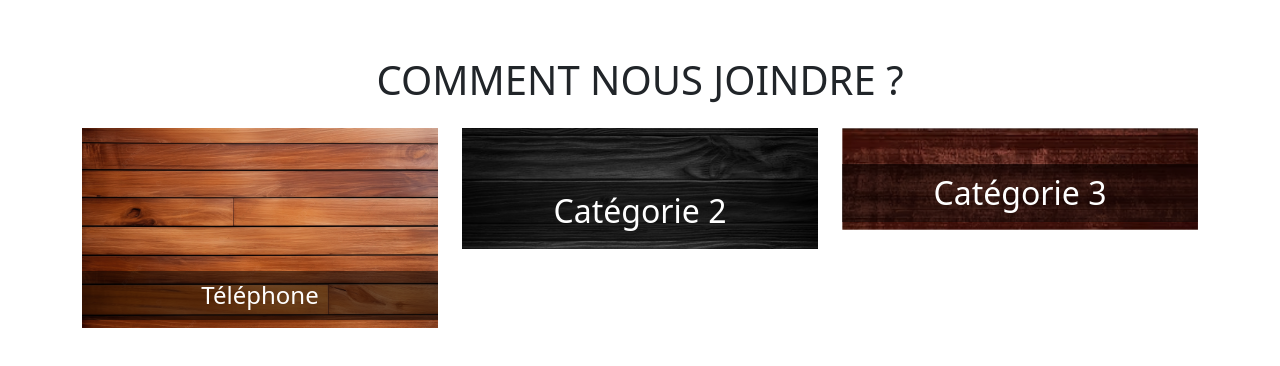
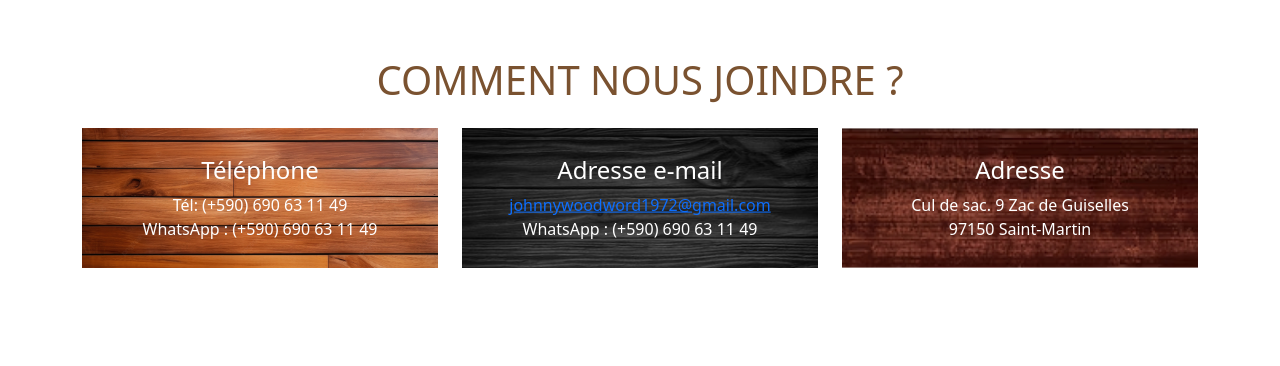
Before and after one commit to 53800499/SiteV2, a website: page src/index.html in a window 1280 px wide. Shown: the part 1987-2353 px from the top of the page. After the commit the page ends 2303 px from the top, so only its background shows below. Drawn offline with nearby package versions, Linux system fonts and the light colour scheme.

Commit message:
section joindre

```diff
--- a/src/index.html
+++ b/src/index.html
@@ -198,37 +198,44 @@
     </section>
     <section>
         <div class="container my-5">
-            <h1 class="text-center">COMMENT NOUS JOINDRE ?</h1>
+            <h1 class="text-center text">COMMENT NOUS JOINDRE ?</h1>
             <div class="row mt-4">
                 <div class="col-md-4">
-                    <div class="category-image position-relative">
-                        <img src="img/bois-marron.png" alt="Téléphone" class="img-fluid">
-                        <h4 class="category-name position-absolute w-100 text-center"
-                            style="bottom: 0; left: 50%; transform: translateX(-50%); background-color: rgba(0, 0, 0, 0.5); color: white; padding: 10px 0;">
-                            Téléphone
-                        </h4>
+                    <div class="category-image position-relative bois">
+                        <img src="img/bois-marron.png" alt="Téléphone" class="img-fluid custom-img">
+                        <div class="category-name position-absolute w-100 text-center"
+                            style="top: 50%; left: 50%; transform: translate(-50%, -50%); color: white; padding: 5px;">
+                            <h4>Téléphone</h4>
+                            <div>Tél: (+590) 690 63 11 49 </div>
+                            <div>WhatsApp : (+590) 690 63 11 49</div>
+                        </div>
                     </div>
                 </div>
                 <div class="col-md-4">
-                    <div class="category-image position-relative">
-                        <img src="img/Bois-noir.png" alt="Catégorie 2" class="img-fluid">
-                        <h2 class="category-name position-absolute w-100 text-center"
-                            style="bottom: 0; left: 50%; transform: translateX(-50%); background-color: rgba(0, 0, 0, 0.5); color: white; padding: 10px 0;">
-                            Catégorie 2
-                        </h2>
+                    <div class="category-image position-relative bois">
+                        <img src="img/Bois-noir.png" alt="Catégorie 2" class="img-fluid custom-img">
+                        <div class="category-name position-absolute w-100 text-center"
+                            style="top: 50%; left: 50%; transform: translate(-50%, -50%); color: white; padding: 5px;">
+                            <h4>Adresse e-mail</h4>
+                            <div><a href="#">johnnywoodword1972@gmail.com</a></div>
+                            <div>WhatsApp : (+590) 690 63 11 49</div>
+                        </div>
                     </div>
                 </div>
                 <div class="col-md-4">
-                    <div class="category-image position-relative">
-                        <img src="img/Bois-rouge.jpg" alt="Catégorie 3" class="img-fluid">
-                        <h2 class="category-name position-absolute w-100 text-center"
-                            style="bottom: 0; left: 50%; transform: translateX(-50%); background-color: rgba(0, 0, 0, 0.5); color: white; padding: 10px 0;">
-                            Catégorie 3
-                        </h2>
+                    <div class="category-image position-relative bois">
+                        <img src="img/Bois-rouge.jpg" alt="Catégorie 3" class="img-fluid custom-img">
+                        <div class="category-name position-absolute w-100 text-center"
+                        style="top: 50%; left: 50%; transform: translate(-50%, -50%); color: white; padding: 5px;">
+                            <h4>Adresse</h4>
+                            <div>Cul de sac. 9 Zac de Guiselles</div>
+                            <div>97150 Saint-Martin</div>
+                        </div>
                     </div>
                 </div>
             </div>
         </div>
+
     </section>
 
 
--- a/src/js/style.css
+++ b/src/js/style.css
@@ -80,3 +80,9 @@
     color: white;
     font-size: 24px;
 }
+
+.custom-img {
+    width: 100%; /* Largeur pleine du conteneur */
+    height: 140px; /* Hauteur fixe pour toutes les images */
+    object-fit: cover; /* Couvrir l'élément sans déformation */
+}
```
